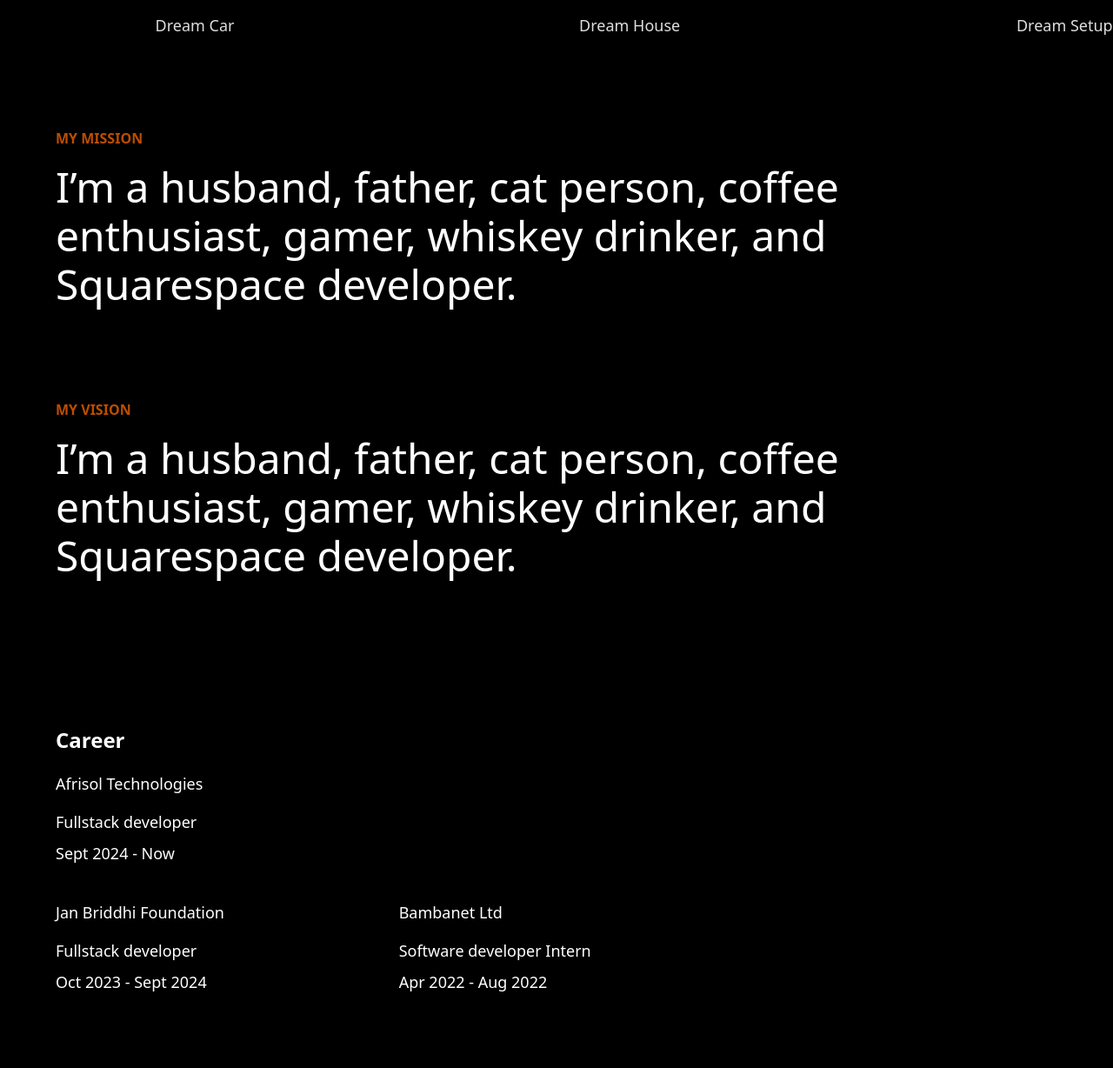
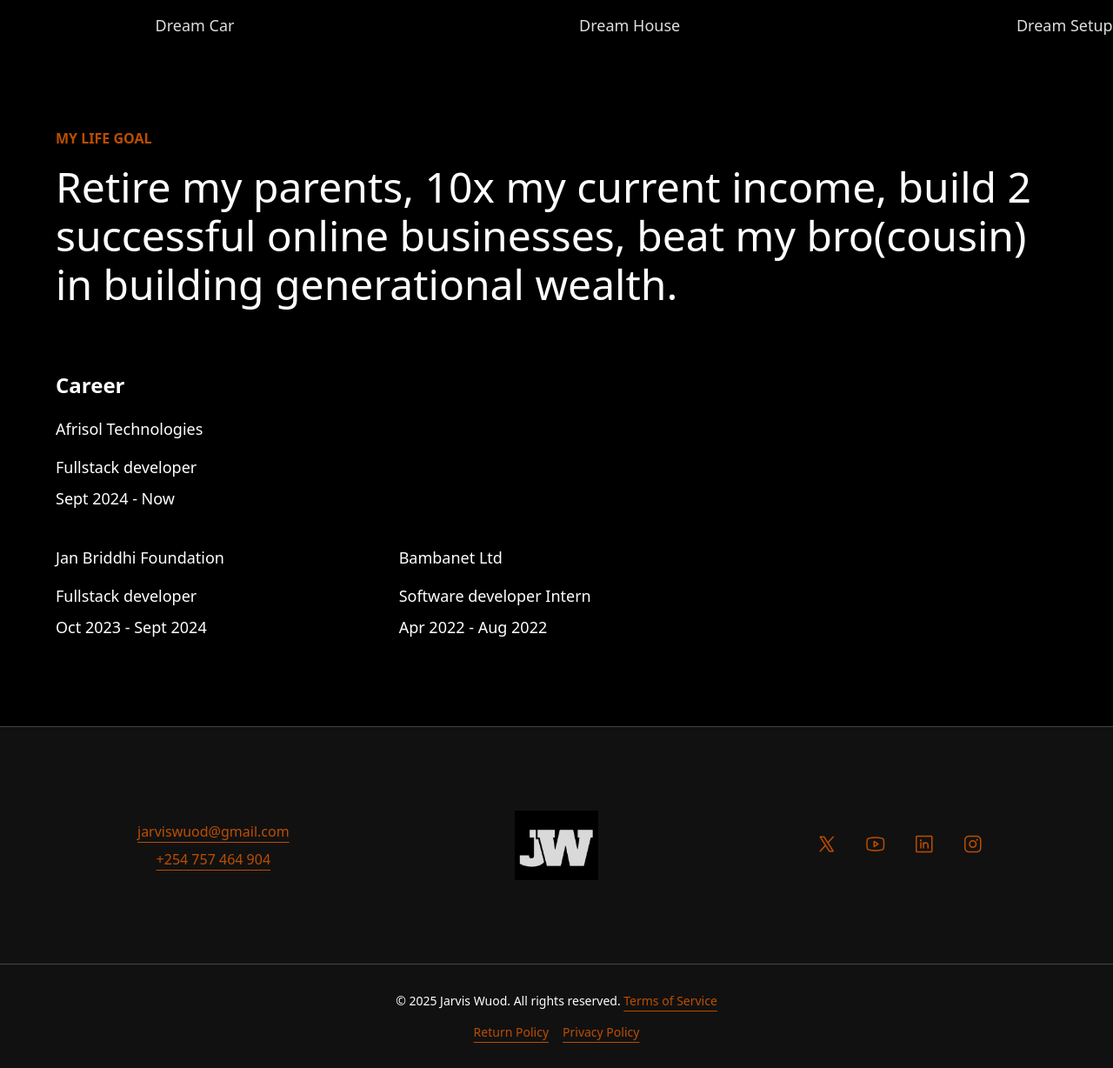
Before and after one commit to jarviswuod/jarvisWuodWebsite, a Django app: page /about/ in a window 1280 px wide. Shown: the part 2934-4162 px from the top of the page at 87% size. Run offline with Django 5.2, Linux system fonts and the light colour scheme.

Commit message:
Updated About page

```diff
--- a/templates/about.html
+++ b/templates/about.html
@@ -15,7 +15,7 @@
   </div>
 </section>
 
-<section class="my-24">
+<section class="mt-24">
   <div
     class="max-w-[1280px] mx-auto items-center justify-center p-4 grid grid-cols-2 gap-18"
   >
@@ -138,21 +138,11 @@
 
     <div class="max-w-6xl mx-auto col-span-2 text-3xl">
       <h3 class="text-left text-base font-bold uppercase text-amber-700 mb-4">
-        my mission
+        my life goal
       </h3>
       <p class="text-5xl/14 font-medium mb-18 text-left">
-        I’m a husband, father, cat person, coffee enthusiast, gamer, whiskey
-        drinker, and Squarespace developer.
-      </p>
-    </div>
-
-    <div class="max-w-6xl mx-auto col-span-2 text-3xl">
-      <h3 class="text-left text-base font-bold uppercase text-amber-700 mb-4">
-        my vision
-      </h3>
-      <p class="text-5xl/14 font-medium mb-18 text-left">
-        I’m a husband, father, cat person, coffee enthusiast, gamer, whiskey
-        drinker, and Squarespace developer.
+        Retire my parents, 10x my current income, build 2 successful online
+        businesses, beat my bro(cousin) in building generational wealth.
       </p>
     </div>
   </div>
```
